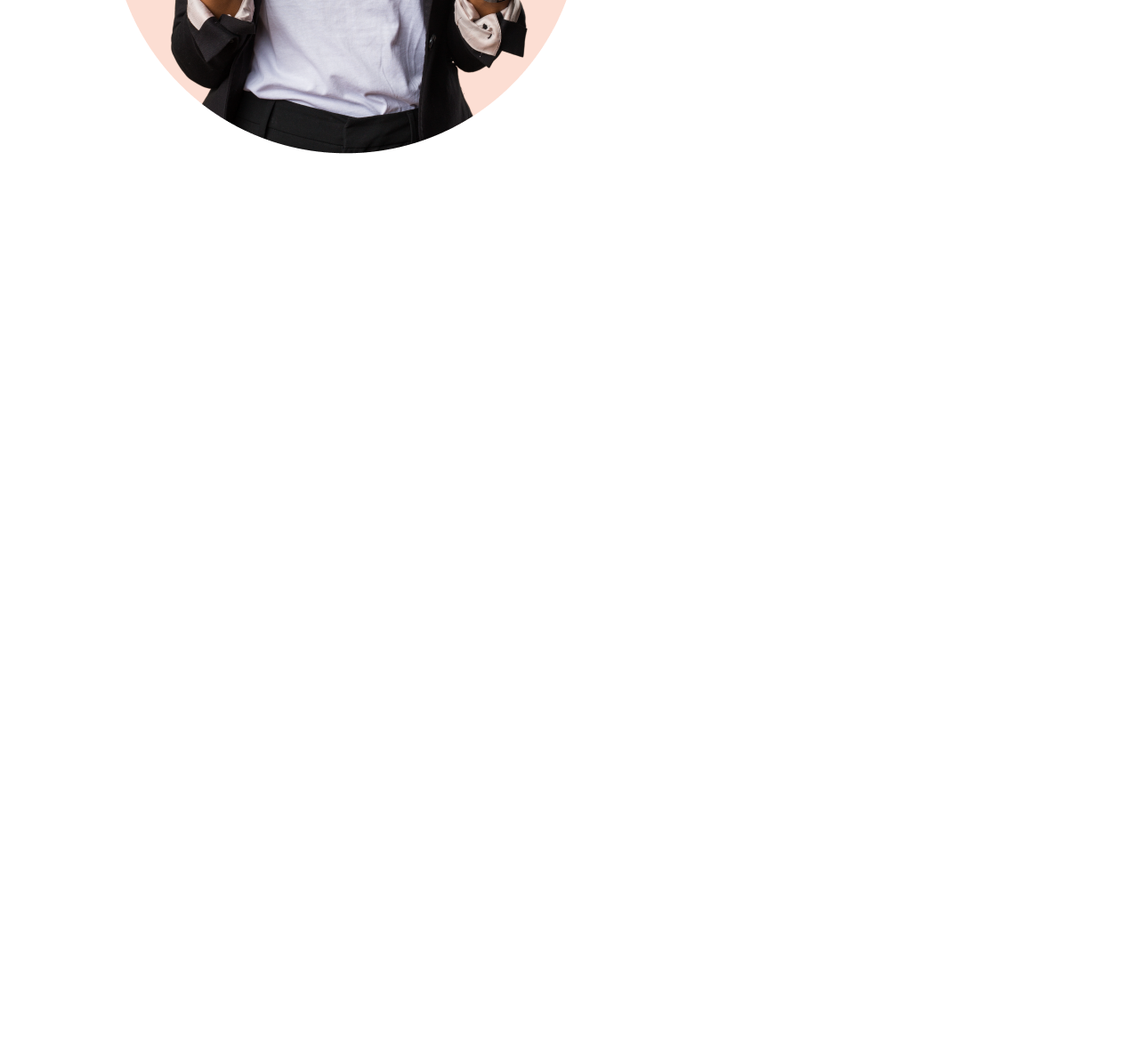
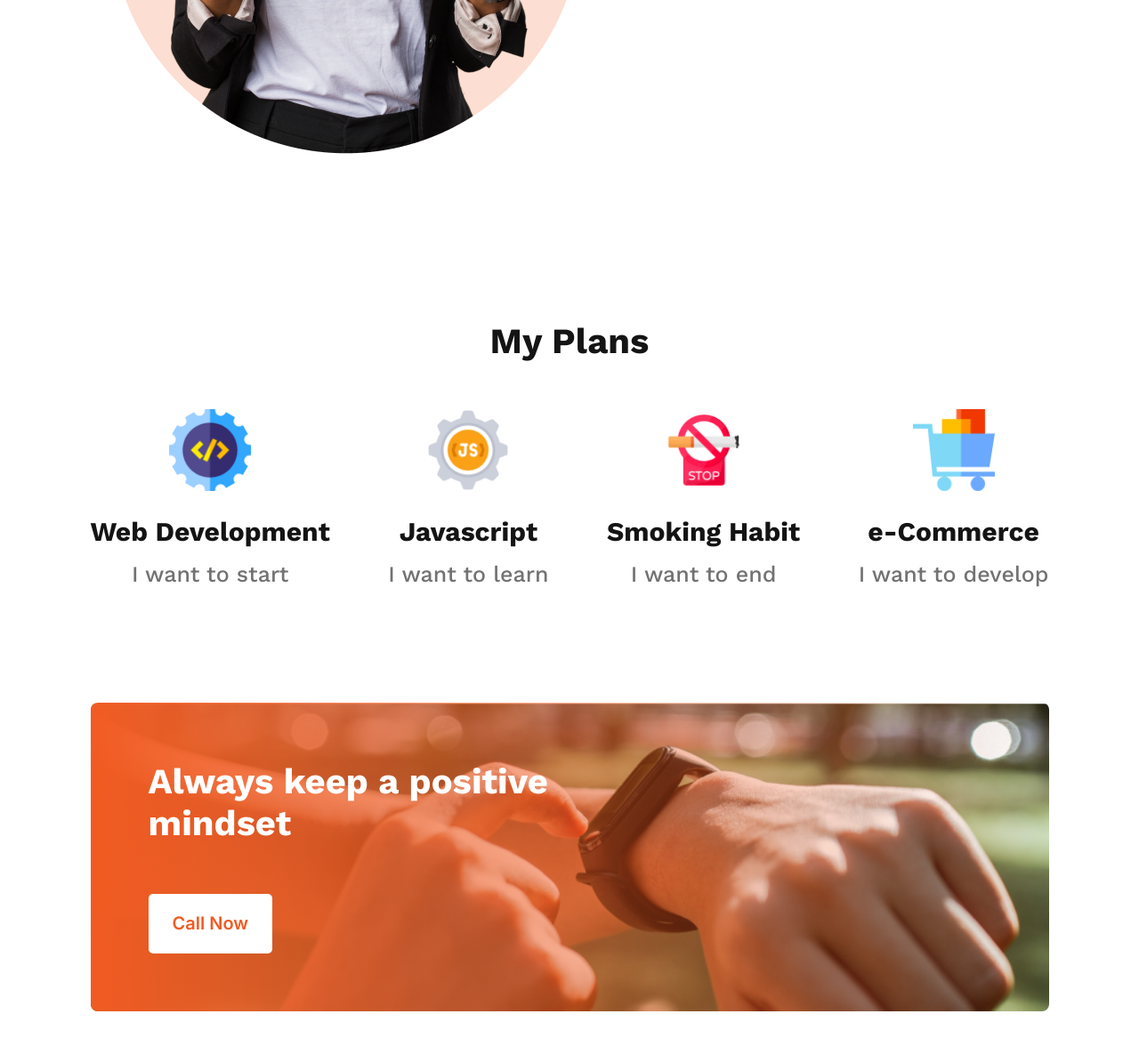
Before and after one commit to khalidccnu/new-year-new-me, a plain HTML site: page index.html in a window 1280 px wide. Shown: the part 1256-2432 px from the top of the page at 89% size. Before the commit the page ends 1498 px from the top, so only its background shows below. Drawn offline with nearby package versions, Linux system fonts and the light colour scheme.

Commit message:
Add Section (Plan)

```diff
--- a/asset/css/style.css
+++ b/asset/css/style.css
@@ -119,3 +119,79 @@ section:not(#hero) {
 .abt-content span {
     color: #444343;
 }
+
+/* ===== Plan ===== */
+#plan {
+    text-align: center;
+}
+
+#plan .title h4 {
+    font-weight: 700;
+    font-size: 40px;
+    line-height: 47px;
+    text-transform: capitalize;
+}
+
+.plan ul {
+    display: flex;
+    justify-content: space-between;
+    list-style-type: none;
+    margin: 0;
+    padding: 0;
+}
+
+.plan img {
+    width: 100%;
+    max-width: 92px;
+}
+
+.plan h6 {
+    font-weight: 700;
+    font-size: 30px;
+    line-height: 35px;
+    margin: 24px 0 16px;
+}
+
+.plan span {
+    font-weight: 500;
+    font-size: 25px;
+    line-height: 29px;
+    color: #737272;
+}
+
+#plan .notice {
+    position: relative;
+    background: url("../img/bg-notice.png") no-repeat center / cover;
+    margin-top: 130px;
+    padding: 65px;
+    border-radius: 8px;
+    overflow: hidden;
+    text-align: left;
+}
+
+#plan .notice .overlay {
+    position: absolute;
+    top: 0;
+    left: 0;
+    height: 100%;
+    width: 100%;
+    background-image: linear-gradient(90deg, #f15b22 0%, rgba(241, 91, 34, 0) 100%);
+}
+
+#plan .notice .content {
+    position: relative;
+    max-width: 459px;
+}
+
+#plan .notice h5 {
+    font-weight: 700;
+    font-size: 40px;
+    line-height: 47px;
+    color: #fff;
+    margin: 0 0 24px;
+}
+
+#plan .notice .btn {
+    color: #f15b22;
+    background-color: #fff;
+}
--- a/index.html
+++ b/index.html
@@ -61,6 +61,46 @@
     </div>
 </section>
 
+<!-- Plan -->
+<section id="plan">
+    <div class="container">
+        <div class="title">
+            <h4>my plans</h4>
+        </div>
+        <div class="plan">
+            <ul>
+                <li>
+                    <img src="./asset/img/web.png" alt="web">
+                    <h6>Web Development</h6>
+                    <span>I want to start</span>
+                </li>
+                <li>
+                    <img src="./asset/img/js.png" alt="js">
+                    <h6>Javascript</h6>
+                    <span>I want to learn</span>
+                </li>
+                <li>
+                    <img src="./asset/img/smoke.png" alt="smoke">
+                    <h6>Smoking Habit</h6>
+                    <span>I want to end</span>
+                </li>
+                <li>
+                    <img src="./asset/img/ecom.png" alt="ecom">
+                    <h6>e-Commerce</h6>
+                    <span>I want to develop</span>
+                </li>
+            </ul>
+        </div>
+        <div class="notice">
+            <div class="overlay"></div>
+            <div class="content">
+                <h5>Always keep a positive mindset</h5>
+                <button class="btn">call now</button>
+            </div>
+        </div>
+    </div>
+</section>
+
 <!-- Fontawesome JS -->
 <script src="https://kit.fontawesome.com/478b113ee2.js" crossorigin="anonymous"></script>
 </body>
```
Also changed, not shown: asset/img/bg-notice.png (added), asset/img/ecom.png (added), asset/img/js.png (added), asset/img/smoke.png (added), asset/img/web.png (added).
